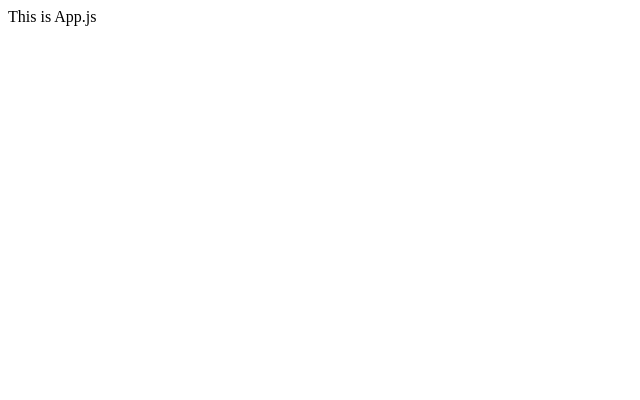
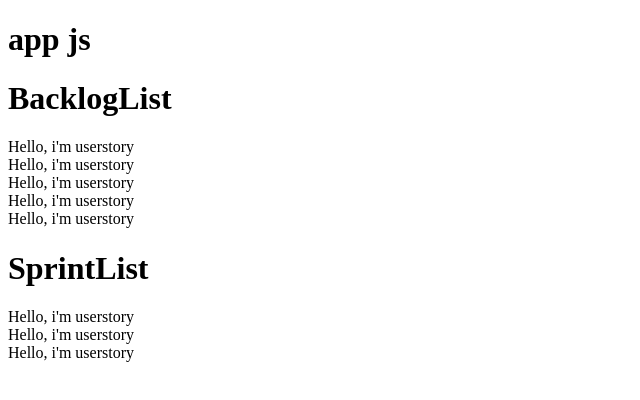
Before and after one commit to nefarious-onion/Scrum-Team-Management-App, a React (Create React App) app in the folder frontend/: page / in a window 1280 px wide. Shown: the top 400 px of the page, without its empty margins (0-640 px from the left). Built offline with nearby package versions, Linux system fonts and the light colour scheme.

Commit message:
Linkin components
userstories are seen in backloglist and sprintlist, then rendered in backlogview which is rendered in App.js

```diff
--- a/frontend/src/components/App.js
+++ b/frontend/src/components/App.js
@@ -1,10 +1,13 @@
 import React from 'react';
+import BacklogView from './BacklogView/BacklogView';
 
 const App = () => {
+
+
     return (
         <div>
-            This is App.js
-            {/* render backlogview here */}
+            <h1>app js</h1>
+            <BacklogView />
         </div>
     );
 }
--- a/frontend/src/components/BacklogView/BacklogList/BacklogList.js
+++ b/frontend/src/components/BacklogView/BacklogList/BacklogList.js
@@ -1 +1,16 @@
-//renders Userstories as a list
+import React from 'react';
+import Userstory from '../../Userstory/Userstory'
+const BacklogList = () => {
+    return (
+        <div>
+            <h1>BacklogList</h1>
+            <Userstory />
+            <Userstory />
+            <Userstory />
+            <Userstory />
+            <Userstory />
+        </div>
+    );
+}
+
+export default BacklogList;
--- a/frontend/src/components/BacklogView/BacklogView.js
+++ b/frontend/src/components/BacklogView/BacklogView.js
@@ -1 +1,13 @@
-//render Backloglist
+import React from 'react';
+import BacklogList from './BacklogList/BacklogList'
+import SpritList from './SprintList/SprintList'
+const BacklogView = () => {
+    return (
+        <div>
+            <BacklogList />
+            <SpritList />
+        </div>
+    );
+}
+
+export default BacklogView;
--- a/frontend/src/components/BacklogView/SprintList/SprintList.js
+++ b/frontend/src/components/BacklogView/SprintList/SprintList.js
@@ -0,0 +1,14 @@
+import React from 'react';
+import Userstory from '../../Userstory/Userstory'
+const SprintList = () => {
+    return (
+        <div>
+            <h1>SprintList</h1>
+            <Userstory />
+            <Userstory />
+            <Userstory />
+        </div >
+    );
+}
+
+export default SprintList;
--- a/frontend/src/components/Userstory/Userstory.js
+++ b/frontend/src/components/Userstory/Userstory.js
@@ -1 +1,12 @@
-//renders userstory title
+import React from 'react';
+
+const Userstory = () => {
+
+    return (
+        <div>
+            <div>Hello, i'm userstory</div>
+        </div>
+    );
+}
+
+export default Userstory;
```
